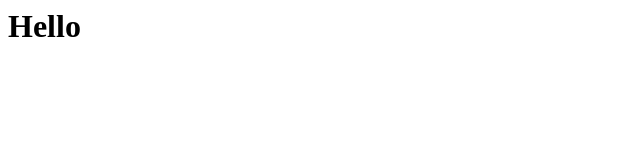
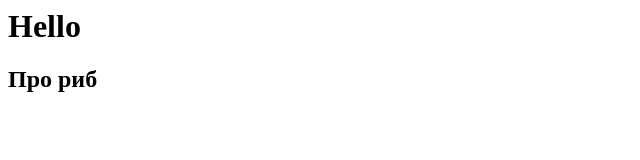
Before and after one commit to SeaLionJS/lesson_front_31, a plain HTML site: page index.html in a window 1280 px wide. Shown: the whole page, without its empty margins (0-640 px from the left). Drawn offline with Linux system fonts and the light colour scheme.

Commit message:
Добавили заголовок про риб

```diff
--- a/index.html
+++ b/index.html
@@ -1,5 +1,6 @@
 <html>
   <body>
     <h1>Hello</h1>
+    <h2>Про риб</h2>
   </body>
 </html>
```
